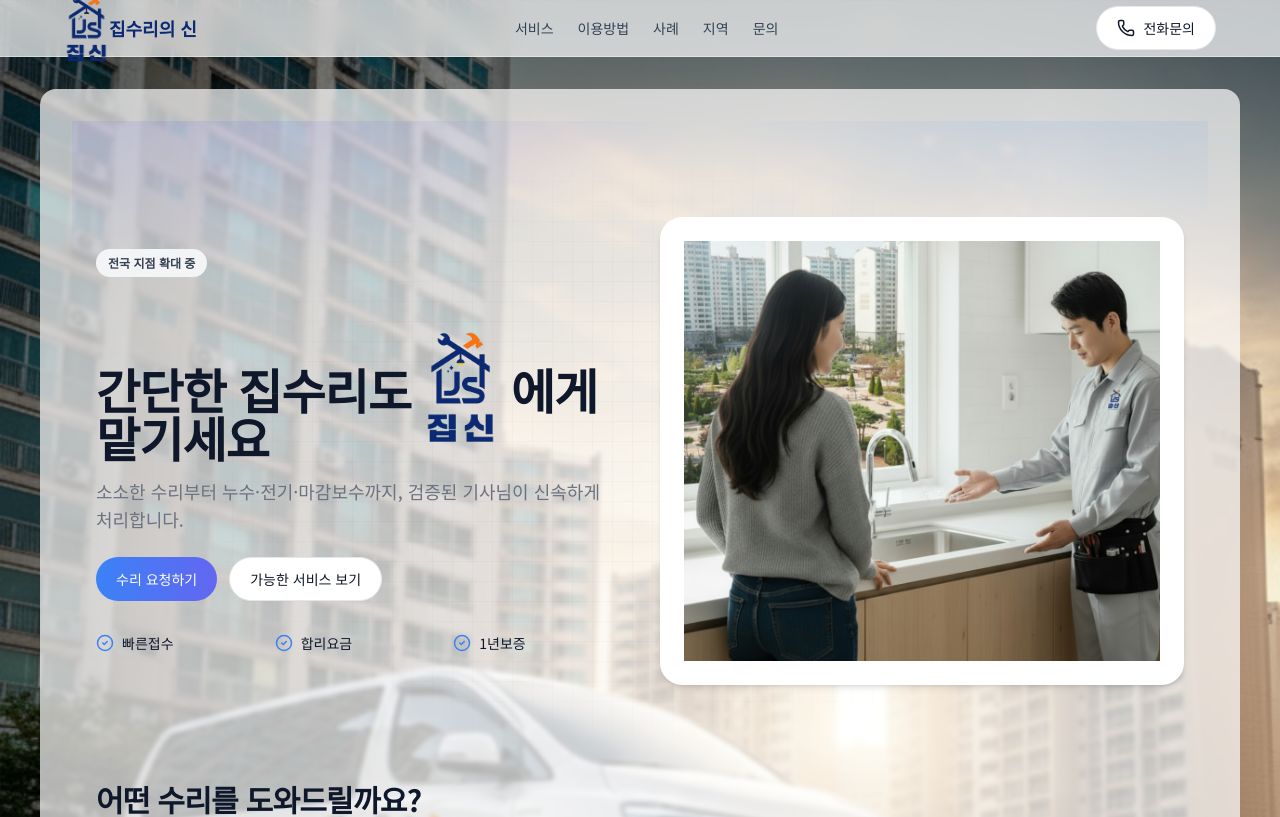
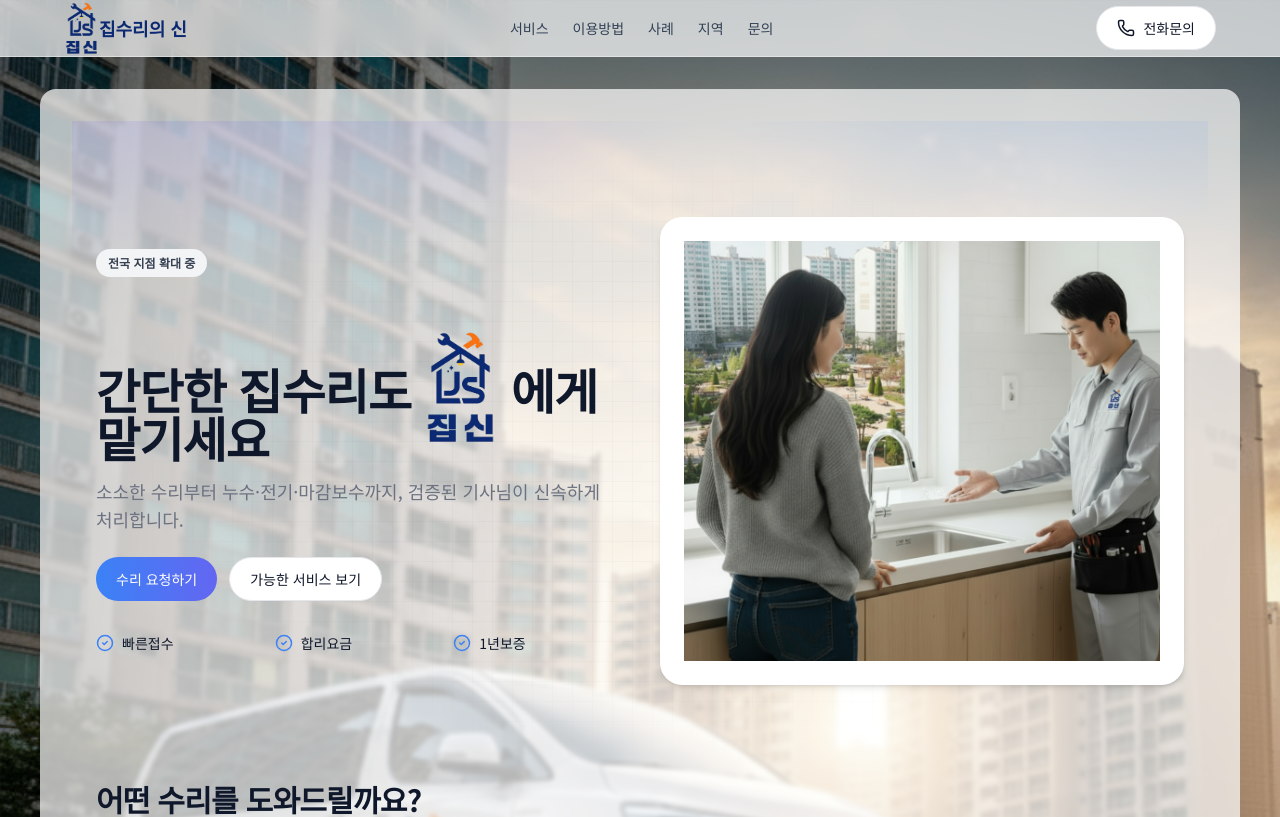
Before and after one commit to bdbd19970922-png/zibsin-homepage, a Next.js app: page / in a window 1280 px wide. Shown: the top 817 px of the page. Built offline with nearby package versions, Linux system fonts and the light colour scheme.

Commit message:
로고경로수정2

```diff
--- a/app/(site)/_components/Navbar.tsx
+++ b/app/(site)/_components/Navbar.tsx
@@ -17,7 +17,7 @@ export default function Navbar() {
           <Image
             src="/logo/jibsin.png"
             alt="집신 Zibsin"
-            width={45}           // 로고 폭은 여기서 조절(예: 120~160)
+            width={35}           // 로고 폭은 여기서 조절(예: 120~160)
             height={30}
             priority
           />
```
